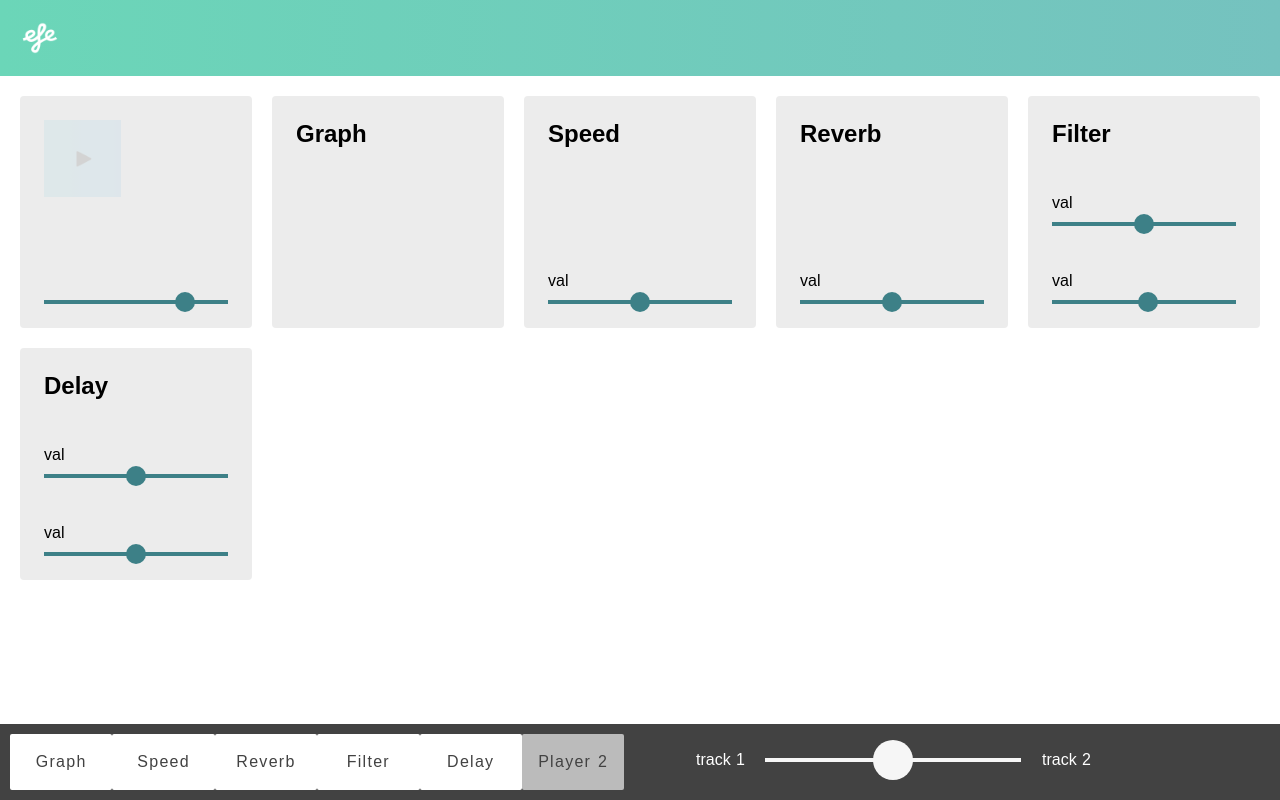
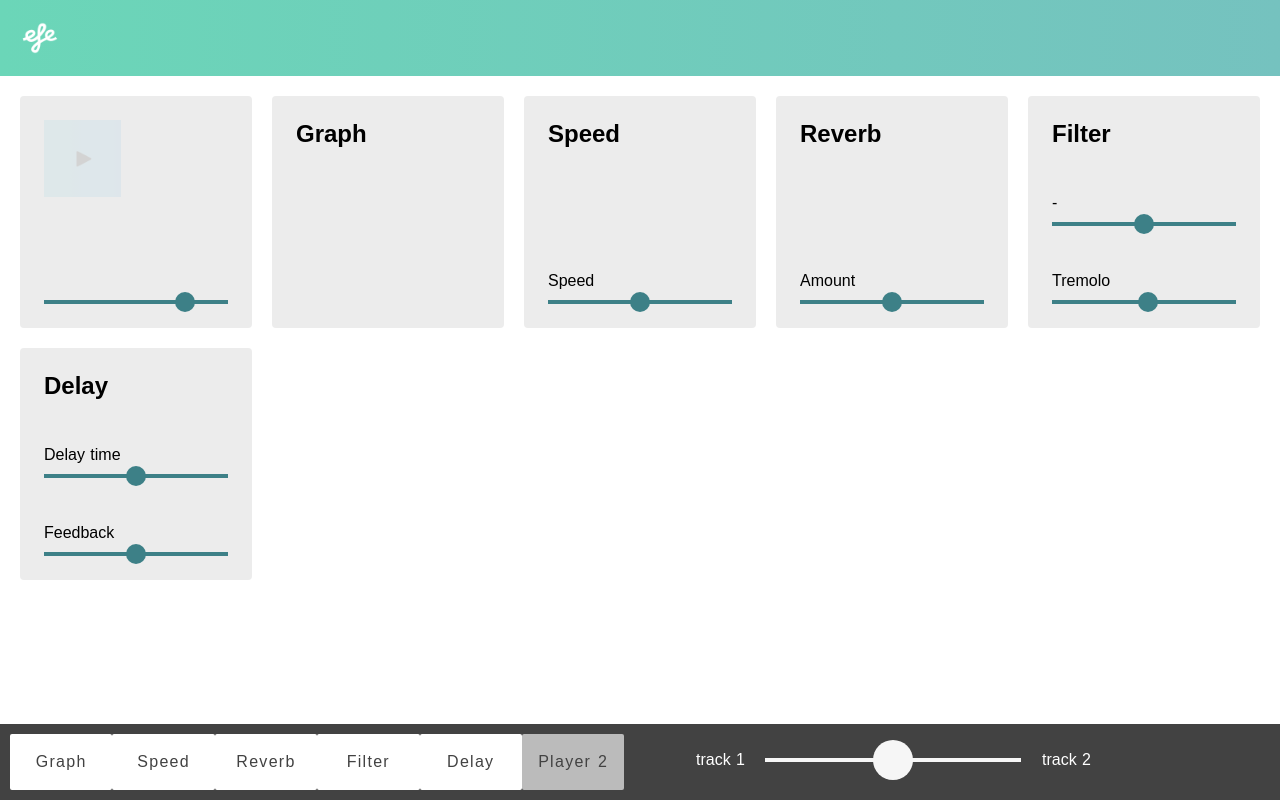
Before and after one commit to nckn/effe, a Nuxt app: page / in a window 1280 px wide. Built offline with nearby package versions, Linux system fonts and the light colour scheme.

Commit message:
Name for sliders

```diff
--- a/components/MainView.vue
+++ b/components/MainView.vue
@@ -31,18 +31,18 @@ export default {
       nodes: [
         {name: 'Graph', class_name: 'graph', isOn: true},
         {name: 'Speed', class_name: 'speed', isOn: true, sliders: [
-          {min: 0.1, max: 1.9, step: 0.02, value: 1}
+          {name: 'Speed', min: 0.1, max: 1.9, step: 0.02, value: 1}
         ]},
         {name: 'Reverb', class_name: 'reverb', isOn: true, sliders: [
-          {min: 0, max: 200, step: 1, value: 0}
+          {name: 'Amount', min: 0, max: 200, step: 1, value: 0}
         ]},
         {name: 'Filter', class_name: 'filter', isOn: true, sliders: [
-          {name: '', min: 0, max: 200, step: 1, value: 0},
+          {name: '-', min: 0, max: 200, step: 1, value: 0},
           {name: 'Tremolo', min: 1, max: 20, step: 1, value: 0}
         ]},
         {name: 'Delay', class_name: 'delay', isOn: true, sliders: [
-          {min: 0, max: 4.9, step: 0.001, value: 0},
-          {min: 0, max: 0.9, step: 0.01, value: 0}
+          {name: 'Delay time', min: 0, max: 4.9, step: 0.001, value: 0},
+          {name: 'Feedback', min: 0, max: 0.9, step: 0.01, value: 0}
         ]}
       ],
       aC: null,
--- a/components/Node.vue
+++ b/components/Node.vue
@@ -4,7 +4,7 @@
     canvas#analyser(v-if="node.class_name === 'graph'")
     .gui-wrapper.sliders(v-for="(s, index) in node.sliders" v-if="node.sliders")
       .slider-text
-        label val
+        label {{ s.name }}
         output(id="speed-output" for="filter") {{ sliderVal[index] }}
       input(v-bind:class="`${node.class_name}-${index}`" type="range" :min="s.min" :max="s.max" :step="s.step" v-model="sliderVal[index]" @input="changeValParent" v-bind:name="node.class_name" :id="`sli-${index}`")
 </template>
```
